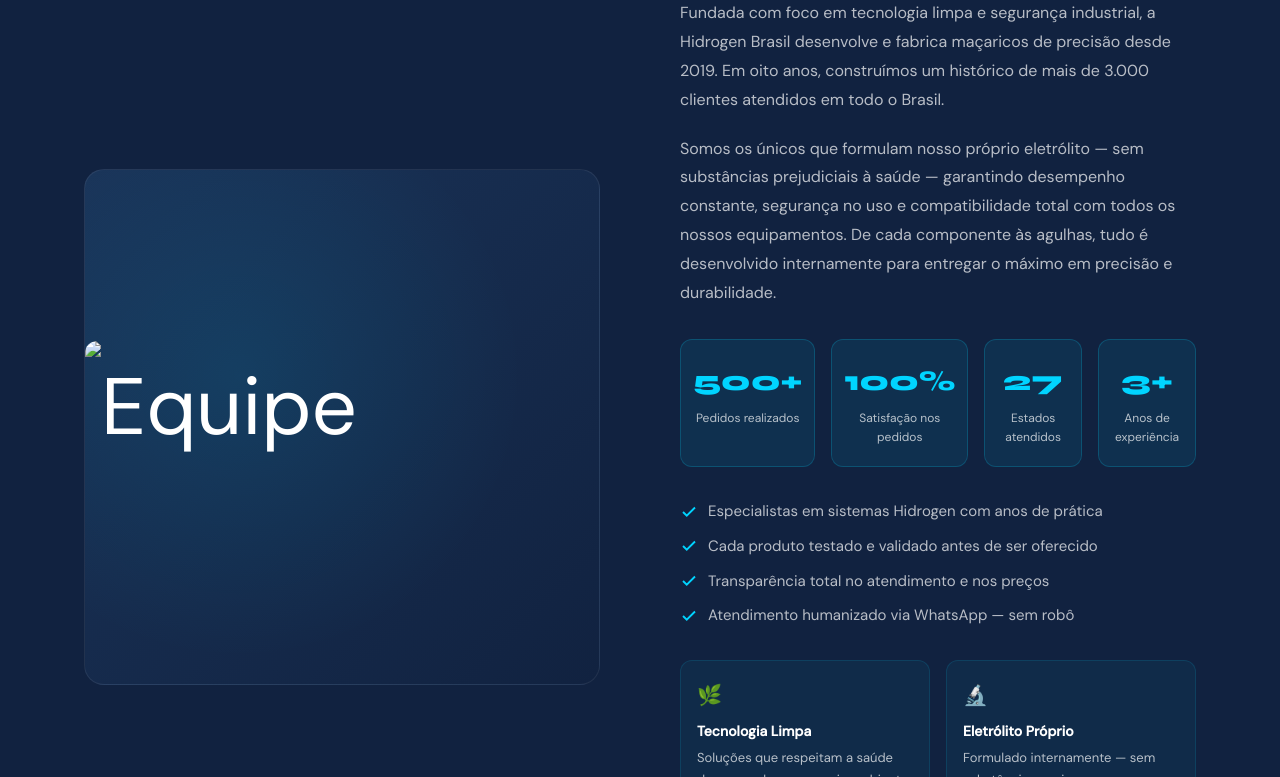
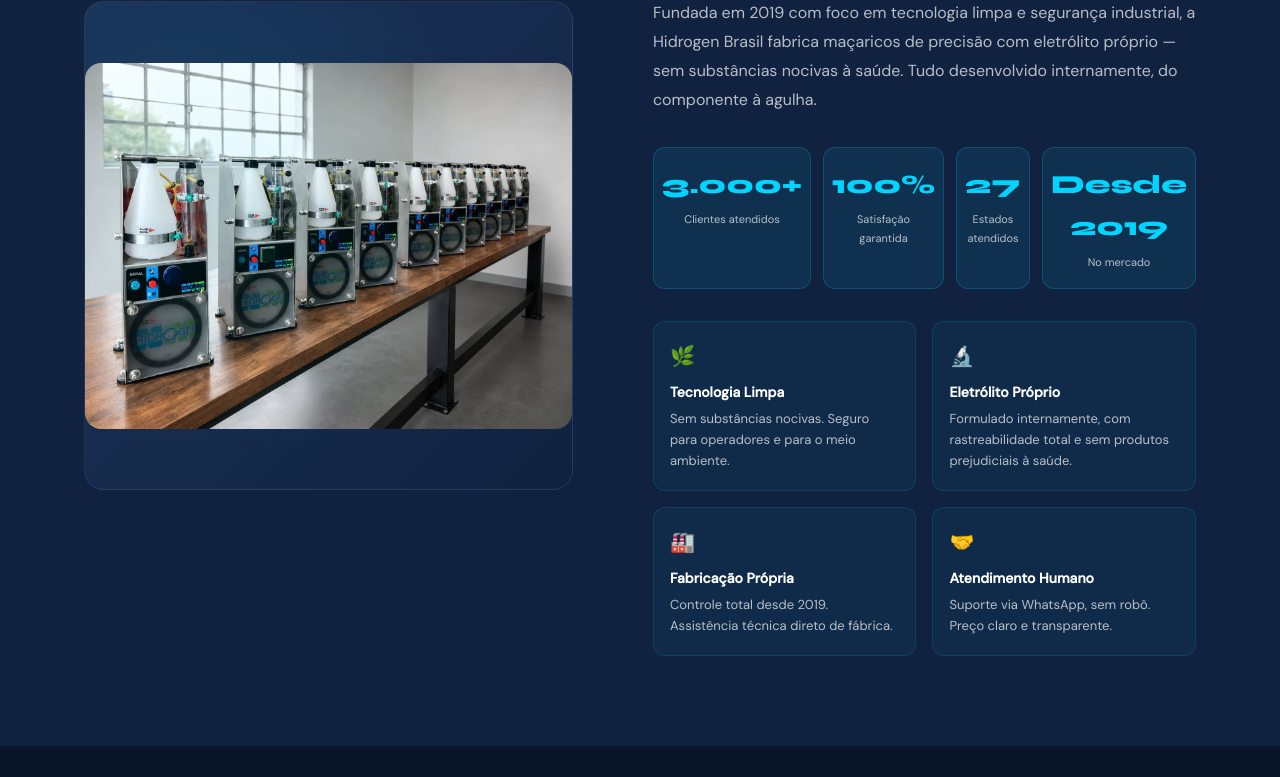
Before and after one commit to barros-07/Hidrogen-Brasil, a plain HTML site: page index.html in a window 1280 px wide. Shown: the part 11223-12000 px from the top of the page. Drawn offline with Linux system fonts and the light colour scheme.

Commit message:
Refactor 'Sobre' section with content updates
Updated content and structure in the 'Sobre' section of the index.html file, including image and text modifications. Removed unnecessary elements and improved clarity of the company's offerings.

```diff
--- a/index.html
+++ b/index.html
@@ -891,102 +891,68 @@
 <section id="sobre" class="section section-alt">
   <div class="container">
     <div class="about-grid">
+
+      <!-- Imagem -->
       <div class="about-image">
-        <div style="display:flex;flex-direction:column;gap:14px;position:relative;z-index:1;">
-      <img src="<img src="imagem/empresa-hidrogen.webp" alt="Equipe Hidrogen Brasil" style="width:100%;height:160px;object-fit:cover;border-radius:12px;margin-bottom:12px;">    </div>
+        <img src="imagem/empresa-hidrogen.webp" alt="Fábrica Hidrogen Brasil" style="width:100%;border-radius:16px;object-fit:cover;">
       </div>
+
+      <!-- Conteúdo -->
       <div>
         <div class="tag">Sobre a empresa</div>
         <h2 class="section-title">A <span class="text-cyan">Hidrogen Brasil</span></h2>
-        <p style="font-size:16px;color:var(--c-white-70);line-height:1.8;margin-bottom:20px;">
-          Fundada com foco em tecnologia limpa e segurança industrial, a Hidrogen Brasil desenvolve e fabrica maçaricos de precisão desde 2019. Em oito anos, construímos um histórico de mais de 3.000 clientes atendidos em todo o Brasil.
-        </p>
         <p style="font-size:16px;color:var(--c-white-70);line-height:1.8;margin-bottom:32px;">
-          Somos os únicos que formulam nosso próprio eletrólito — sem substâncias prejudiciais à saúde — garantindo desempenho constante, segurança no uso e compatibilidade total com todos os nossos equipamentos. De cada componente às agulhas, tudo é desenvolvido internamente para entregar o máximo em precisão e durabilidade.
+          Fundada em 2019 com foco em tecnologia limpa e segurança industrial, a Hidrogen Brasil fabrica maçaricos de precisão com eletrólito próprio — sem substâncias nocivas à saúde. Tudo desenvolvido internamente, do componente à agulha.
         </p>
 
-        <!-- Números de autoridade integrados -->
-        <div style="display:grid;grid-template-columns:repeat(4,1fr);gap:16px;margin-bottom:32px;">
-          <div style="background:rgba(0,212,255,0.08);border:1px solid rgba(0,212,255,0.2);border-radius:12px;padding:18px 12px;text-align:center;">
-            <div style="font-family:var(--font-display);font-size:28px;font-weight:800;color:var(--c-cyan);">500+</div>
-            <div style="font-size:12px;color:var(--c-white-70);margin-top:4px;">Pedidos realizados</div>
+        <!-- Números -->
+        <div style="display:grid;grid-template-columns:repeat(4,1fr);gap:12px;margin-bottom:32px;">
+          <div style="background:rgba(0,212,255,0.08);border:1px solid rgba(0,212,255,0.2);border-radius:12px;padding:16px 8px;text-align:center;">
+            <div style="font-family:var(--font-display);font-size:26px;font-weight:800;color:var(--c-cyan);">3.000+</div>
+            <div style="font-size:11px;color:var(--c-white-70);margin-top:4px;">Clientes atendidos</div>
           </div>
-          <div style="background:rgba(0,212,255,0.08);border:1px solid rgba(0,212,255,0.2);border-radius:12px;padding:18px 12px;text-align:center;">
-            <div style="font-family:var(--font-display);font-size:28px;font-weight:800;color:var(--c-cyan);">100%</div>
-            <div style="font-size:12px;color:var(--c-white-70);margin-top:4px;">Satisfação nos pedidos</div>
+          <div style="background:rgba(0,212,255,0.08);border:1px solid rgba(0,212,255,0.2);border-radius:12px;padding:16px 8px;text-align:center;">
+            <div style="font-family:var(--font-display);font-size:26px;font-weight:800;color:var(--c-cyan);">100%</div>
+            <div style="font-size:11px;color:var(--c-white-70);margin-top:4px;">Satisfação garantida</div>
           </div>
-          <div style="background:rgba(0,212,255,0.08);border:1px solid rgba(0,212,255,0.2);border-radius:12px;padding:18px 12px;text-align:center;">
-            <div style="font-family:var(--font-display);font-size:28px;font-weight:800;color:var(--c-cyan);">27</div>
-            <div style="font-size:12px;color:var(--c-white-70);margin-top:4px;">Estados atendidos</div>
+          <div style="background:rgba(0,212,255,0.08);border:1px solid rgba(0,212,255,0.2);border-radius:12px;padding:16px 8px;text-align:center;">
+            <div style="font-family:var(--font-display);font-size:26px;font-weight:800;color:var(--c-cyan);">27</div>
+            <div style="font-size:11px;color:var(--c-white-70);margin-top:4px;">Estados atendidos</div>
           </div>
-          <div style="background:rgba(0,212,255,0.08);border:1px solid rgba(0,212,255,0.2);border-radius:12px;padding:18px 12px;text-align:center;">
-            <div style="font-family:var(--font-display);font-size:28px;font-weight:800;color:var(--c-cyan);">3+</div>
-            <div style="font-size:12px;color:var(--c-white-70);margin-top:4px;">Anos de experiência</div>
+          <div style="background:rgba(0,212,255,0.08);border:1px solid rgba(0,212,255,0.2);border-radius:12px;padding:16px 8px;text-align:center;">
+            <div style="font-family:var(--font-display);font-size:26px;font-weight:800;color:var(--c-cyan);">Desde 2019</div>
+            <div style="font-size:11px;color:var(--c-white-70);margin-top:4px;">No mercado</div>
           </div>
         </div>
-        <!-- Lista de diferenciais -->
-        <ul style="list-style:none;padding:0;margin-bottom:32px;display:flex;flex-direction:column;gap:10px;">
-          <li style="display:flex;align-items:center;gap:10px;font-size:15px;color:var(--c-white-70);">
-            <svg width="18" height="18" viewBox="0 0 24 24" fill="none" stroke="var(--c-cyan)" stroke-width="2.5"><polyline points="20 6 9 17 4 12"/></svg>
-            Especialistas em sistemas Hidrogen com anos de prática
-          </li>
-          <li style="display:flex;align-items:center;gap:10px;font-size:15px;color:var(--c-white-70);">
-            <svg width="18" height="18" viewBox="0 0 24 24" fill="none" stroke="var(--c-cyan)" stroke-width="2.5"><polyline points="20 6 9 17 4 12"/></svg>
-            Cada produto testado e validado antes de ser oferecido
-          </li>
-          <li style="display:flex;align-items:center;gap:10px;font-size:15px;color:var(--c-white-70);">
-            <svg width="18" height="18" viewBox="0 0 24 24" fill="none" stroke="var(--c-cyan)" stroke-width="2.5"><polyline points="20 6 9 17 4 12"/></svg>
-            Transparência total no atendimento e nos preços
-          </li>
-          <li style="display:flex;align-items:center;gap:10px;font-size:15px;color:var(--c-white-70);">
-            <svg width="18" height="18" viewBox="0 0 24 24" fill="none" stroke="var(--c-cyan)" stroke-width="2.5"><polyline points="20 6 9 17 4 12"/></svg>
-            Atendimento humanizado via WhatsApp — sem robô
-          </li>
-        </ul>
-<div class="about-values">
+
+        <!-- Cards de diferenciais -->
+        <div class="about-values">
           <div class="about-value">
             <div class="about-value-icon">🌿</div>
             <div class="about-value-title">Tecnologia Limpa</div>
-            <div class="about-value-text">Soluções que respeitam a saúde dos operadores e o meio ambiente.</div>
+            <div class="about-value-text">Sem substâncias nocivas. Seguro para operadores e para o meio ambiente.</div>
           </div>
           <div class="about-value">
             <div class="about-value-icon">🔬</div>
             <div class="about-value-title">Eletrólito Próprio</div>
-            <div class="about-value-text">Formulado internamente — sem substâncias nocivas, com rastreabilidade total.</div>
+            <div class="about-value-text">Formulado internamente, com rastreabilidade total e sem produtos prejudiciais à saúde.</div>
           </div>
           <div class="about-value">
             <div class="about-value-icon">🏭</div>
             <div class="about-value-title">Fabricação Própria</div>
-            <div class="about-value-text">Controle total da produção, desde 2017. Assistência técnica direto de fábrica.</div>
-          </div>
-          <div class="about-value">
-            <div class="about-value-icon">🎯</div>
-            <div class="about-value-title">Foco em Desempenho</div>
-            <div class="about-value-text">Cada produto projetado para quem exige precisão, produtividade e segurança.</div>
-          </div>
-        </div>
-          </div>
-          <div class="about-value">
-            <div class="about-value-icon">💎</div>
-            <div class="about-value-title">Qualidade</div>
-            <div class="about-value-text">Só vendemos o que acreditamos.</div>
+            <div class="about-value-text">Controle total desde 2019. Assistência técnica direto de fábrica.</div>
           </div>
           <div class="about-value">
             <div class="about-value-icon">🤝</div>
-            <div class="about-value-title">Transparência</div>
-            <div class="about-value-text">Preço claro, sem pegadinhas.</div>
-          </div>
-          <div class="about-value">
-            <div class="about-value-icon">⚡</div>
-            <div class="about-value-title">Agilidade</div>
-            <div class="about-value-text">Respostas rápidas no WhatsApp.</div>
+            <div class="about-value-title">Atendimento Humano</div>
+            <div class="about-value-text">Suporte via WhatsApp, sem robô. Preço claro e transparente.</div>
           </div>
         </div>
+
       </div>
     </div>
   </div>
 </section>
-
 <!-- ╔═══════════════════════════════════╗ -->
 <!-- ║              FAQ                  ║ -->
 <!-- ╚═══════════════════════════════════╝ -->
```
